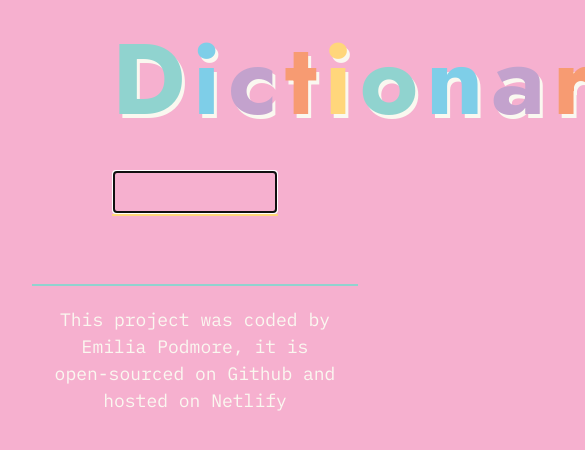
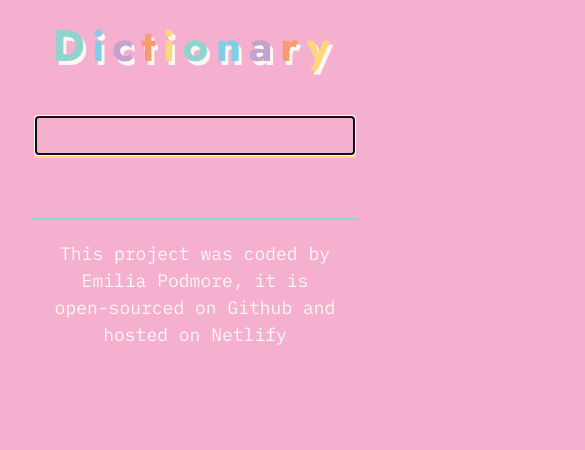
Before and after one commit to EmiliaPodmore/react-dictionary, a React (Create React App) app: page / in a window 390 px wide. Shown: the top 450 px of the page, 585 px wide, since content can reach past the window. Built offline with nearby package versions, Linux system fonts and the light colour scheme; no server answers.

Commit message:
Made responsive

```diff
--- a/src/App.css
+++ b/src/App.css
@@ -18,7 +18,7 @@ body {
   font-family: var(--font-primary);
 }
 header h1 {
-  font-size: 100px;
+  font-size: 120px;
   font-family: var(--font-primary);
   font-weight: bold;
   letter-spacing: 0.2cm;
@@ -64,14 +64,21 @@ footer a {
 footer a:hover {
   color: var(--colour-text);
 }
-@media (max-width: 960px) {
-  header {
-    font-size: 60px;
+@media (max-width: 800px) {
+  header h1 {
+    font-size: 68px;
+    margin: 20px 40px;
   }
 }
-@media (max-width: 390px) {
-  header {
-    font-size: 20px;
+@media (max-width: 600px) {
+  header h1 {
+    font-size: 52px;
+    margin: 20px;
+  }
+}
+@media (max-width: 460px) {
+  header h1 {
+    font-size: 44px;
   }
   img {
     max-width: 20px;
--- a/src/Dictionary.css
+++ b/src/Dictionary.css
@@ -30,6 +30,34 @@
   font-size: 20px;
   line-height: 1.5;
 }
+
+@media (max-width: 768px) {
+  .Dictionary section,
+  .Search-bar {
+    margin: 10px 20px;
+    padding: 15px;
+  }
+
+  .Definition {
+    font-size: 18px;
+  }
+}
+@media (max-width: 480px) {
+  .Dictionary section,
+  .Search-bar {
+    margin: 10px;
+    padding: 12px;
+  }
+
+  .Dictionary input {
+    font-size: 14px;
+    letter-spacing: 0.05cm;
+  }
+
+  .Definition {
+    font-size: 16px;
+  }
+}
 @media (max-width: 390px) {
   .Dictionary {
     font-size: 16px;
--- a/src/Results.css
+++ b/src/Results.css
@@ -15,3 +15,21 @@
 .Example {
   color: var(--colour-primary);
 }
+
+@media (max-width: 768px) {
+  .Results h1 {
+    font-size: 36px;
+  }
+  .Meaning h3 {
+    font-size: 20px;
+    line-height: 1.6;
+  }
+}
+@media (max-width: 480px) {
+  .Results h1 {
+    font-size: 28px;
+  }
+  .Meaning h3 {
+    font-size: 18px;
+  }
+}
```
